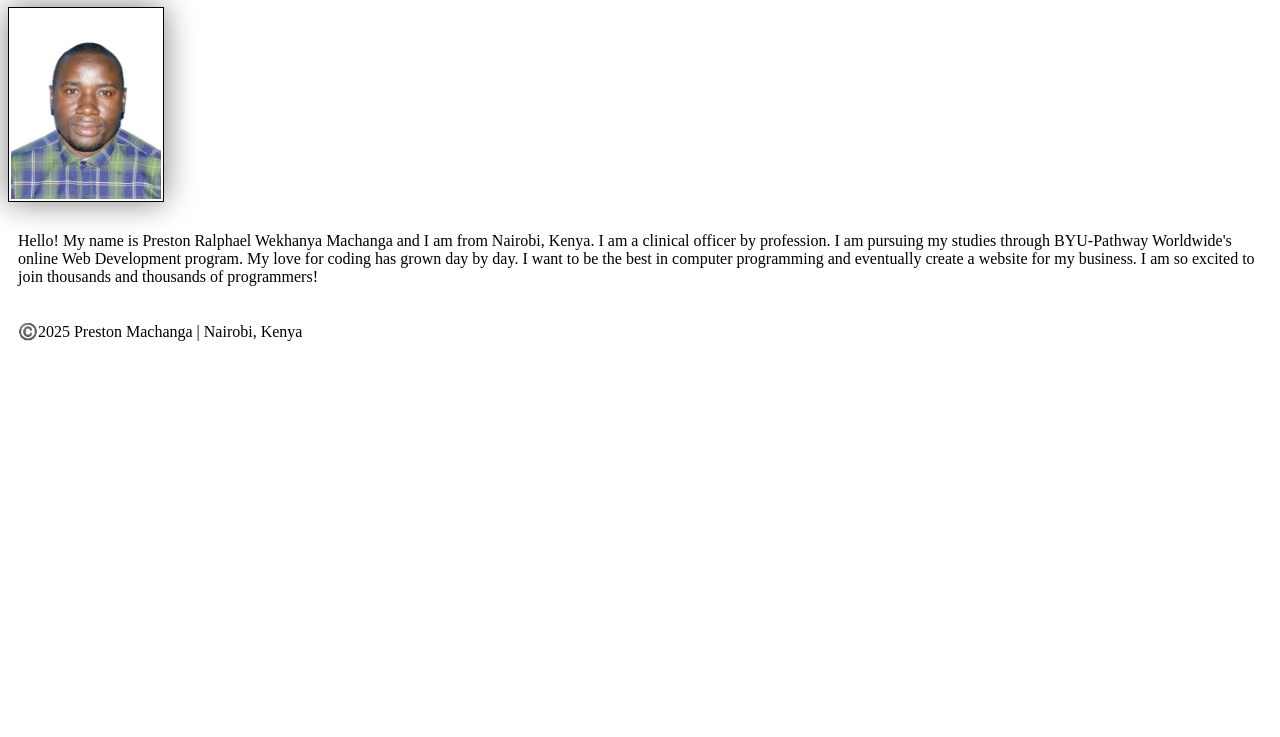
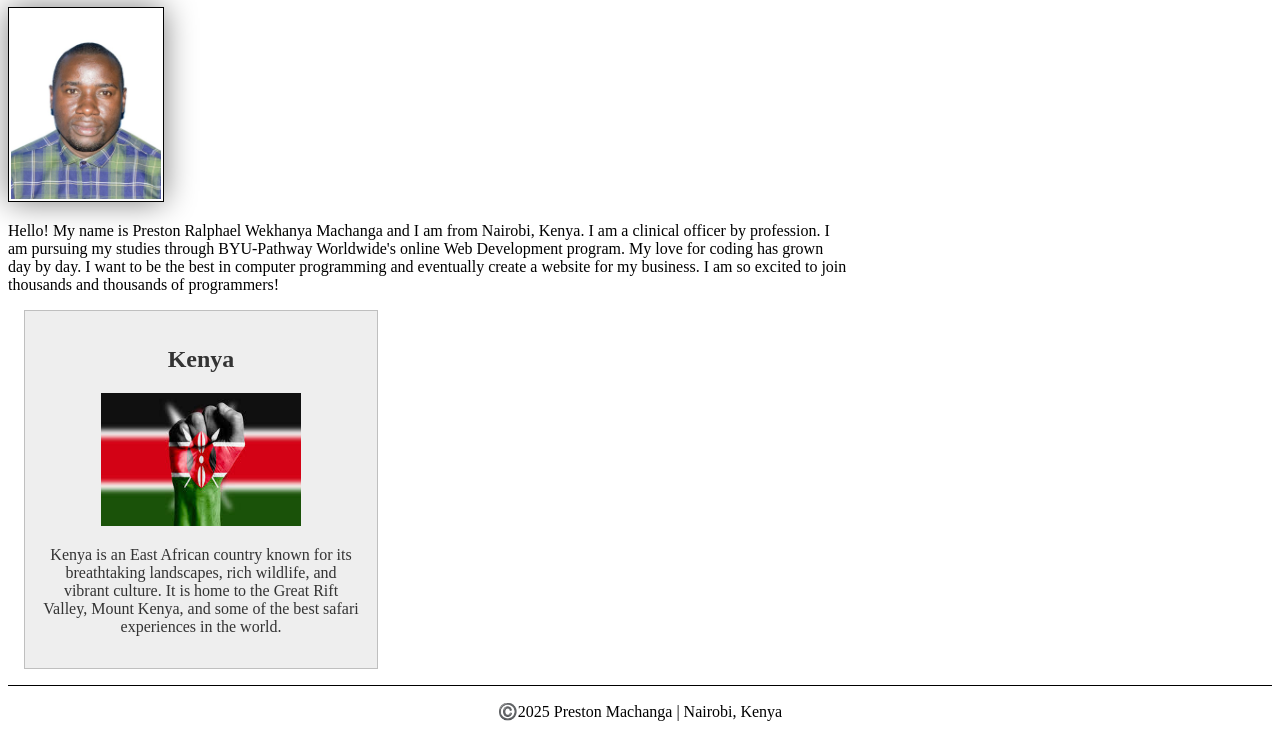
Before and after one commit to Press2027/wdd130, a plain HTML site: page index.html in a window 1280 px wide. Shown: the part 217-954 px from the top of the page. Before the commit the page ends 800 px from the top, so only its background shows below. Drawn offline with Linux system fonts and the light colour scheme; files that its build step writes are made by us from their sources.

Commit message:
added index.html

```diff
--- a/index.html
+++ b/index.html
@@ -4,6 +4,8 @@
         <meta charset="utf-8">
         <meta name="viewport" content="width=device-width, initial-scale=1.0">
         <title>Preston R.W Machanga  | WDD 130</title>
+        <meta name="description" content="Preston Machanga's home page for WDD 130, showcasing progress and work in web development.">
+        <meta name="author" content="Preston R.W Machanga">
         <link rel="stylesheet" href="styles/styles.css">
     </head>
     <body>
@@ -22,6 +24,14 @@
                 create a website for my business. I am so excited to join thousands and thousands of programmers!
             </p>
         </main>
+         <aside>
+        <h2>Kenya</h2>
+        <img src="images/kenyanflag.jpeg" alt="A scenic view representing Kenya">
+        <p>
+            Kenya is an East African country known for its breathtaking landscapes, rich wildlife, and vibrant culture.
+            It is home to the Great Rift Valley, Mount Kenya, and some of the best safari experiences in the world.
+        </p>
+    </aside>
         <footer>
             <p>©️2025 Preston Machanga | Nairobi, Kenya</p>
         </footer>
--- /dev/null
+++ b/styles/styles.css
@@ -0,0 +1,59 @@
+
+ nav {
+    background-color: darkblue;
+    padding: 10px;
+}
+
+nav a {
+    color: white;
+    display: block;
+    padding: 20px;
+}
+h1 {
+    color: darkblue;
+
+}
+main img {
+    width: 150px;
+    height: auto;
+    border: 1px solid black;
+    padding: 2px;
+    box-shadow: 0 0 30px gray
+}
+
+p {
+    padding: 0;
+}
+
+
+main {
+    max-width: 840px;
+}
+
+
+
+
+
+aside {
+    width: 20rem;
+    margin: 1rem;
+    border: 1px solid rgb(0 0 0 /0.2);/* 1*/
+    padding: 1rem;
+    background-color: #eee;
+    color: #333;
+    text-align : center;
+}
+
+aside img {
+    width: 200px;
+    height: auto;
+}
+
+
+
+
+footer {
+    margin-top: 15px;
+    border-top: 1px solid #000;
+    text-align: center;
+}
--- a/week02/styles/styles.css
+++ /dev/null
@@ -1,27 +0,0 @@
-nav {
-    background-color: darkblue;
-    padding: 10px;
-}
-
-nav a {
-    color: white;
-    display: block;
-    padding: 20px;
-}
-hi {
-    color: darkblue;
-
-}
-img {
-    width: 150px;
-    height: auto;
-    border: 1px solid black;
-    padding: 2px;
-    box-shadow: 0 0 30px gray;
-
-}
-
-p {
-    padding: 10px;
-
-}
```
Also changed, not shown: images/kenyanflag.jpeg (added), volumes.txt (deleted).
